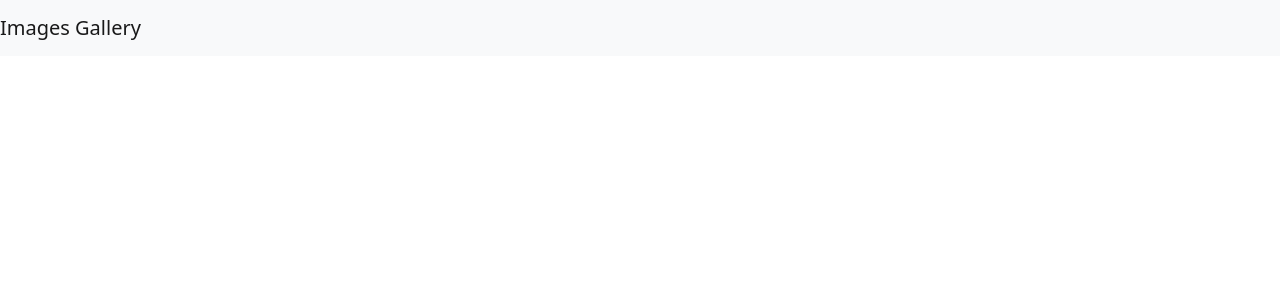
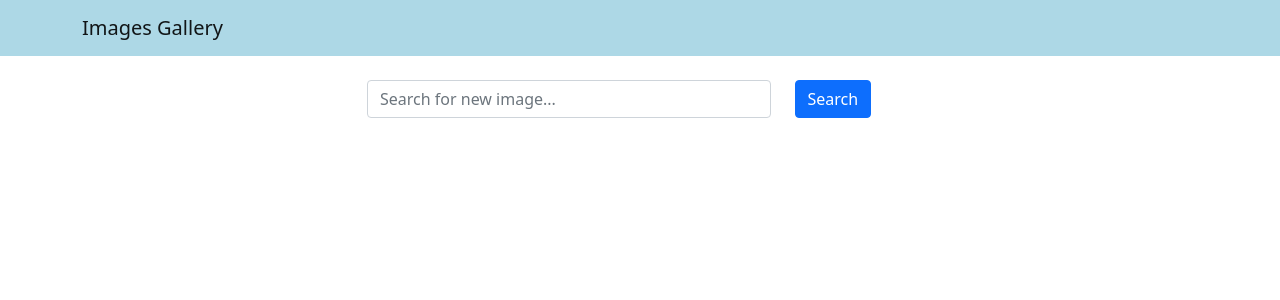
Before and after one commit to jdssandhu01/images-gallery, a React (Create React App) app in the folder frontend/: page / in a window 1280 px wide. Shown: the top 300 px of the page. Built offline with nearby package versions, Linux system fonts and the light colour scheme.

Commit message:
controlled search component

```diff
--- a/frontend/src/App.js
+++ b/frontend/src/App.js
@@ -1,12 +1,22 @@
+import { useState } from 'react';
 import 'bootstrap/dist/css/bootstrap.min.css';
 import Header from './components/Header';
+import Search from './components/Search'
 
 const App = () => {
+  const [word, setWord] = useState('');
+
+  const handleSearchSubmit = (e) => {
+    e.preventDefault();
+    console.log(word);
+  }
+
   return (
     <div>
       <Header title="Images Gallery"/>
+      <Search word={word} setWord={setWord} handleSubmit={handleSearchSubmit}/>
     </div>
   );
-}
+};
 
 export default App;
--- a/frontend/src/components/Header.js
+++ b/frontend/src/components/Header.js
@@ -1,10 +1,16 @@
 import React from "react";
-import { Navbar } from "react-bootstrap";
+import { Navbar, Container } from "react-bootstrap";
+
+const navbarStyle = {
+    backgroundColor: 'lightblue'
+};
 
 const Header = ({ title }) => {
     return (
-        <Navbar bg="light" variant="light">
-            <Navbar.Brand href="/">{ title }</Navbar.Brand>
+        <Navbar style={navbarStyle} variant="light">
+            <Container>
+                <Navbar.Brand href="/">{ title }</Navbar.Brand>
+            </Container>
         </Navbar>
     )
 };
--- /dev/null
+++ b/frontend/src/components/Search.js
@@ -0,0 +1,30 @@
+import React from "react";
+import { Container, Row, Col, Button, Form } from "react-bootstrap";
+
+const Search = ({ word, setWord, handleSubmit }) => {
+  return (
+    <Container className="mt-4">
+      <Row className="justify-content-center">
+        <Col xs={12} md={8} lg={6}>
+          <Form onSubmit={handleSubmit}>
+            <Row>
+              <Col xs={9}>
+                <Form.Control
+                    type="text"
+                    value={word}
+                    onChange={(e) => setWord(e.target.value)}
+                    placeholder="Search for new image..."
+                />
+              </Col>
+              <Col>
+                <Button variant="primary" type="submit">Search</Button>
+              </Col>
+            </Row>
+          </Form>
+        </Col>
+      </Row>
+    </Container>
+  );
+};
+
+export default Search;
```
